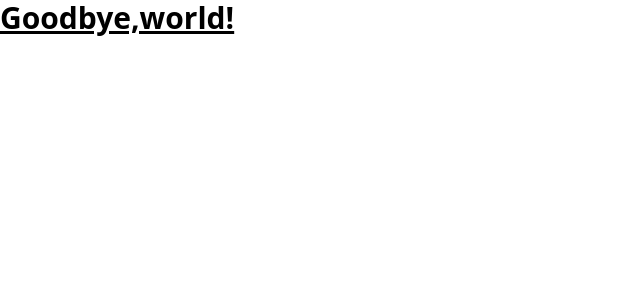
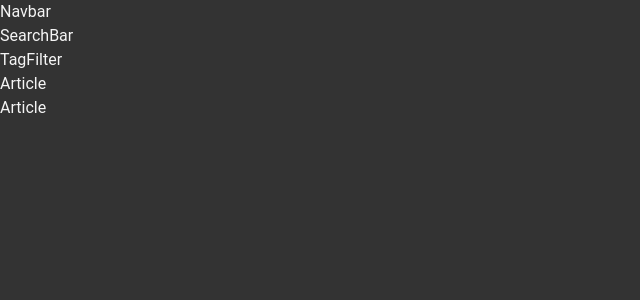
Before and after one commit to CantBeSubh/crackube-task, a React (Create React App) app: page / in a window 1280 px wide. Shown: the top 300 px of the page, without its empty margins (0-640 px from the left). Built offline with nearby package versions, Linux system fonts and the light colour scheme.

Commit message:
Basic Structure

```diff
--- a/src/App.js
+++ b/src/App.js
@@ -1,9 +1,13 @@
+import Articles from "./Components/Articles";
+import Navbar from "./Components/Navbar";
+import SearchBar from "./Components/SearchBar";
+
 function App() {
   return (
     <div className="App">
-      <h1 className="text-3xl font-bold underline">
-        Goodbye,world!
-      </h1>
+      <Navbar />
+      <SearchBar />
+      <Articles />
     </div>
   );
 }
--- /dev/null
+++ b/src/Components/Article.js
@@ -0,0 +1,5 @@
+export default function Article() {
+    return (
+        <div>Article</div>
+    )
+}
--- /dev/null
+++ b/src/Components/Articles.js
@@ -0,0 +1,12 @@
+import Article from './Article'
+import TagFilter from './TagFilter'
+
+export default function Articles() {
+    return (
+        <div>
+            <TagFilter />
+            <Article />
+            <Article />
+        </div>
+    )
+}
--- /dev/null
+++ b/src/Components/Navbar.js
@@ -0,0 +1,5 @@
+export default function Navbar() {
+    return (
+        <div>Navbar</div>
+    )
+}
--- /dev/null
+++ b/src/Components/SearchBar.js
@@ -0,0 +1,5 @@
+export default function SearchBar() {
+    return (
+        <div>SearchBar</div>
+    )
+}
--- /dev/null
+++ b/src/Components/TagFilter.js
@@ -0,0 +1,5 @@
+export default function TagFilter() {
+    return (
+        <div>TagFilter</div>
+    )
+}
--- a/src/index.css
+++ b/src/index.css
@@ -1,3 +1,15 @@
-@tailwind base;
-@tailwind components;
-@tailwind utilities;
+* {
+    box-sizing: border-box;
+}
+
+html,
+body {
+    margin: 0;
+    padding: 0;
+    font-family: 'Roboto', sans-serif;
+    background-color: #333;
+    color: #f5f5f5;
+    font-size: 16px;
+    line-height: 1.5;
+    overflow-x: hidden;
+}
--- a/tailwind.config.js
+++ /dev/null
@@ -1,10 +0,0 @@
-/** @type {import('tailwindcss').Config} */
-module.exports = {
-  content: [
-    "./src/**/*.{js,jsx,ts,tsx}",
-  ],
-  theme: {
-    extend: {},
-  },
-  plugins: [],
-}
```
